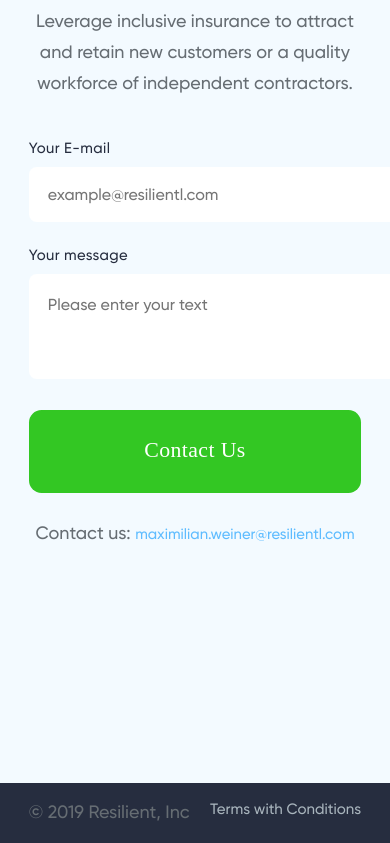
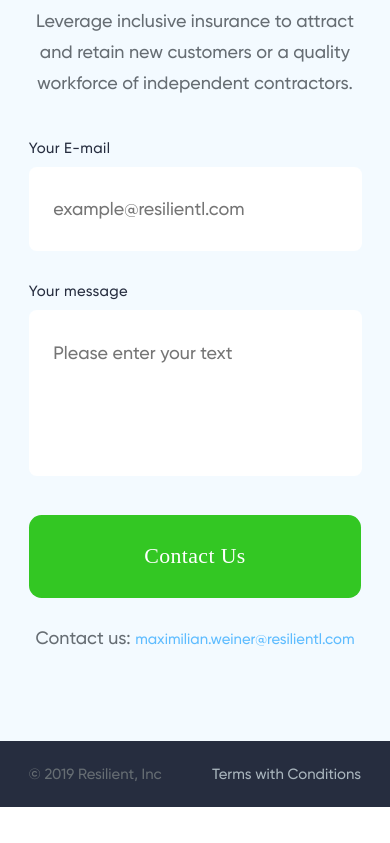
Before and after one commit to AndrejStarusev/resilient.github.io, a plain HTML site: page contacts.html in a window 390 px wide. Shown: the part 229-1072 px from the top of the page. After the commit the page ends 1036 px from the top, so only its background shows below. Drawn offline with nearby package versions, Linux system fonts and the light colour scheme; files that its build step writes are made by us from their sources; a web font is replaced by a local one.

Commit message:
contacts mobile

```diff
--- a/app/src/scss/components/footer.scss
+++ b/app/src/scss/components/footer.scss
@@ -6,3 +6,13 @@ footer {
 
     a { color: $color-footer-link; }
 }
+
+@media only screen and (max-width: 500px) {
+    footer {
+        padding: gem(25) 0;
+        p, a {
+            font-size: gem(19);
+            line-height: gem(34);
+        }
+    }
+}
--- a/app/src/scss/pages/contacts.scss
+++ b/app/src/scss/pages/contacts.scss
@@ -127,6 +127,10 @@ input, textarea {
             margin: gem(39) auto 0;
         }
 
+        .mailto a {
+            text-decoration: underline;
+        }
+
         .mailto,
         .mailto a {
             font-size: gem(15);
@@ -137,8 +141,9 @@ input, textarea {
 
 @media only screen and (max-width: 500px) {
     .contacts-hero {
-        padding: gem(163) 0 gem(112);
+        padding: gem(163) 0 gem(69);
         align-items: flex-start;
+        height: unset;
 
         h1 {
             font-size: gem(44);
@@ -156,30 +161,40 @@ input, textarea {
         label {
             font-size: gem(19);
             line-height: gem(46);
+
+            &:first-child {
+                margin-bottom: gem(10);
+            }
         }
 
         form {
             max-width: 100%;
 
             input {
-                height: gem(106);
-                padding-top: 0;
-                padding-bottom: 0;
+                height: gem(45);
+                width: gem(364);
+                padding: gem(30);
+                font-size: gem(23);
+                line-height: gem(47);
             }
 
             textarea {
-                height: gem(95);
+                height: gem(150);
+                width: gem(364);
+                padding: gem(30);
+                font-size: gem(23);
+                line-height: gem(47);
             }
         }
 
         button {
-            margin: gem(39) auto 0;
+            margin: gem(50) auto 0;
         }
 
         .mailto,
         .mailto a {
-            font-size: gem(15);
-            line-height: gem(30);
+            font-size: gem(19);
+            line-height: gem(34);
         }
     }
 }
```
Also changed, not shown: app/src/css/style.css.
